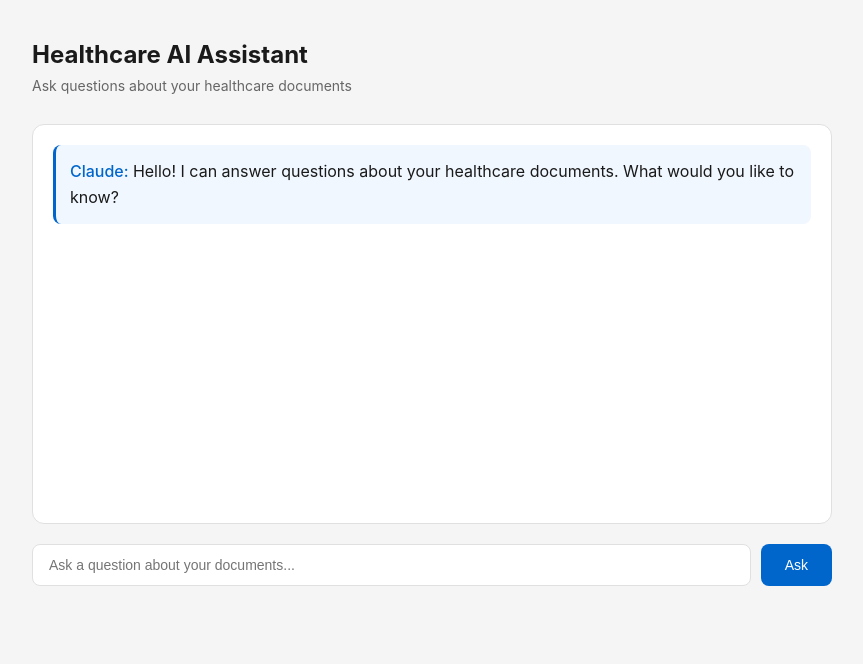
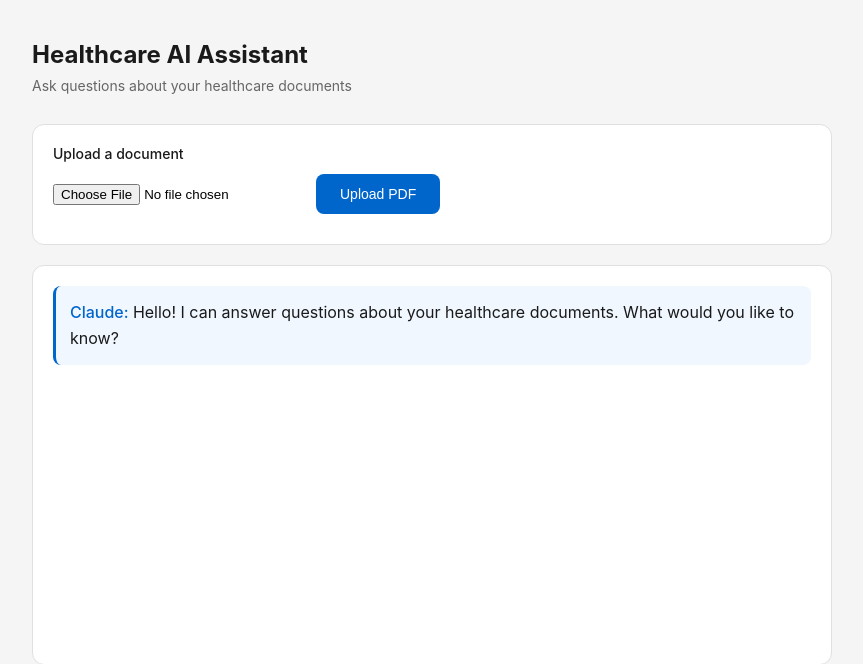
Before and after one commit to AnandRayarao/AI, a Flask app: page / in a window 1280 px wide. Shown: the top 664 px of the page, without its empty margins (208-1071 px from the left). Run offline with Flask 3, Linux system fonts and the light colour scheme; data that the repository does not hold is empty; parts of the project's set-up code (start-up, migrations or seed data) failed here and were passed over.

Commit message:
Day 12 - PDF upload from browser working

```diff
--- a/app_flask.py
+++ b/app_flask.py
@@ -5,11 +5,20 @@
 from pdf_reader import read_pdf
 from chunker import split_into_chunks
 from multi_doc_store import load_all_documents, search_all
+from werkzeug.utils import secure_filename
 
 load_dotenv()
 
 app = Flask(__name__)
 client = anthropic.Anthropic(api_key=os.getenv("ANTHROPIC_API_KEY"))
+
+# Upload settings
+UPLOAD_FOLDER = 'docs'
+ALLOWED_EXTENSIONS = {'pdf'}
+app.config['UPLOAD_FOLDER'] = UPLOAD_FOLDER
+
+def allowed_file(filename):
+    return '.' in filename and filename.rsplit('.', 1)[1].lower() in ALLOWED_EXTENSIONS
 
 # Load documents at startup
 print("Loading documents...")
@@ -53,13 +62,50 @@
 def ask():
     data = request.json
     question = data.get('question', '')
-
     if not question:
         return jsonify({'error': 'No question provided'}), 400
-
     answer = ask_document(question)
     return jsonify({'answer': answer})
 
 
+@app.route('/upload', methods=['POST'])
+def upload():
+    if 'file' not in request.files:
+        return jsonify({'error': 'No file provided'}), 400
+
+    file = request.files['file']
+
+    if file.filename == '':
+        return jsonify({'error': 'No file selected'}), 400
+
+    if not allowed_file(file.filename):
+        return jsonify({'error': 'Only PDF files allowed'}), 400
+
+    # Save file to docs folder
+    filename = secure_filename(file.filename)
+    file_path = os.path.join(app.config['UPLOAD_FOLDER'], filename)
+    file.save(file_path)
+
+    # Load into vector database
+    pdf_text = read_pdf(file_path)
+    chunks = split_into_chunks(pdf_text)
+
+    from multi_doc_store import add_single_document
+    add_single_document(filename, chunks)
+
+    return jsonify({
+        'message': f'Successfully loaded {filename}',
+        'chunks': len(chunks)
+    })
+
+
+@app.route('/documents', methods=['GET'])
+def list_documents():
+    """List all loaded documents"""
+    files = os.listdir('docs')
+    pdfs = [f for f in files if f.endswith('.pdf')]
+    return jsonify({'documents': pdfs})
+
+
 if __name__ == '__main__':
     app.run(debug=True)
--- a/multi_doc_store.py
+++ b/multi_doc_store.py
@@ -70,7 +70,26 @@
         })
 
     return chunks_with_source
+def add_single_document(filename, chunks):
+    """Add a single document to vector database"""
+    collection = get_collection()
 
+    # Check if already loaded
+    existing = collection.get(where={"source": filename})
+    if len(existing['ids']) > 0:
+        print(f"{filename} already in database")
+        return
+
+    print(f"Adding {filename} to database...")
+    embeddings = model.encode(chunks).tolist()
+
+    collection.add(
+        documents=chunks,
+        embeddings=embeddings,
+        ids=[f"{filename}_chunk_{i}" for i in range(len(chunks))],
+        metadatas=[{"source": filename} for _ in chunks]
+    )
+    print(f"Added {len(chunks)} chunks from {filename}")
 
 # Test it
 load_all_documents()
--- a/templates/index.html
+++ b/templates/index.html
@@ -6,7 +6,38 @@
     <title>Healthcare AI Assistant</title>
     <style>
         * { box-sizing: border-box; margin: 0; padding: 0; }
+        .upload-section {
+    background: white;
+    border-radius: 12px;
+    padding: 20px;
+    margin-bottom: 20px;
+    border: 1px solid #e0e0e0;
+}
 
+.upload-section h3 {
+    font-size: 14px;
+    font-weight: 500;
+    margin-bottom: 12px;
+    color: #1a1a1a;
+}
+
+.upload-row {
+    display: flex;
+    gap: 10px;
+    align-items: center;
+}
+
+#upload-status {
+    margin-top: 10px;
+    font-size: 13px;
+    color: #0066cc;
+}
+
+#doc-list {
+    margin-top: 8px;
+    font-size: 12px;
+    color: #666;
+}
         body {
             font-family: -apple-system, sans-serif;
             background: #f5f5f5;
@@ -113,6 +144,15 @@
     <div class="container">
         <h1>Healthcare AI Assistant</h1>
         <p class="subtitle">Ask questions about your healthcare documents</p>
+        <div class="upload-section">
+    <h3>Upload a document</h3>
+    <div class="upload-row">
+        <input type="file" id="file-input" accept=".pdf"/>
+        <button onclick="uploadFile()">Upload PDF</button>
+    </div>
+    <div id="upload-status"></div>
+    <div id="doc-list"></div>
+</div>
 
         <div class="chat-box" id="chat-box">
             <div class="message claude">
@@ -182,6 +222,50 @@
             btn.disabled = false;
             chatBox.scrollTop = chatBox.scrollHeight;
         }
+        async function uploadFile() {
+    const fileInput = document.getElementById('file-input');
+    const status = document.getElementById('upload-status');
+
+    if (!fileInput.files[0]) {
+        status.textContent = 'Please select a PDF file first.';
+        return;
+    }
+
+    const formData = new FormData();
+    formData.append('file', fileInput.files[0]);
+
+    status.textContent = 'Uploading and processing...';
+
+    try {
+        const response = await fetch('/upload', {
+            method: 'POST',
+            body: formData
+        });
+
+        const data = await response.json();
+
+        if (data.error) {
+            status.textContent = 'Error: ' + data.error;
+        } else {
+            status.textContent = data.message + ' (' + data.chunks + ' chunks loaded)';
+            loadDocuments();
+        }
+    } catch (error) {
+        status.textContent = 'Upload failed. Please try again.';
+    }
+}
+
+async function loadDocuments() {
+    const response = await fetch('/documents');
+    const data = await response.json();
+    const docList = document.getElementById('doc-list');
+    if (data.documents.length > 0) {
+        docList.textContent = 'Loaded: ' + data.documents.join(', ');
+    }
+}
+
+// Load documents list on page load
+loadDocuments();
     </script>
 </body>
 </html>
```
Also changed, not shown: 2 other files.
